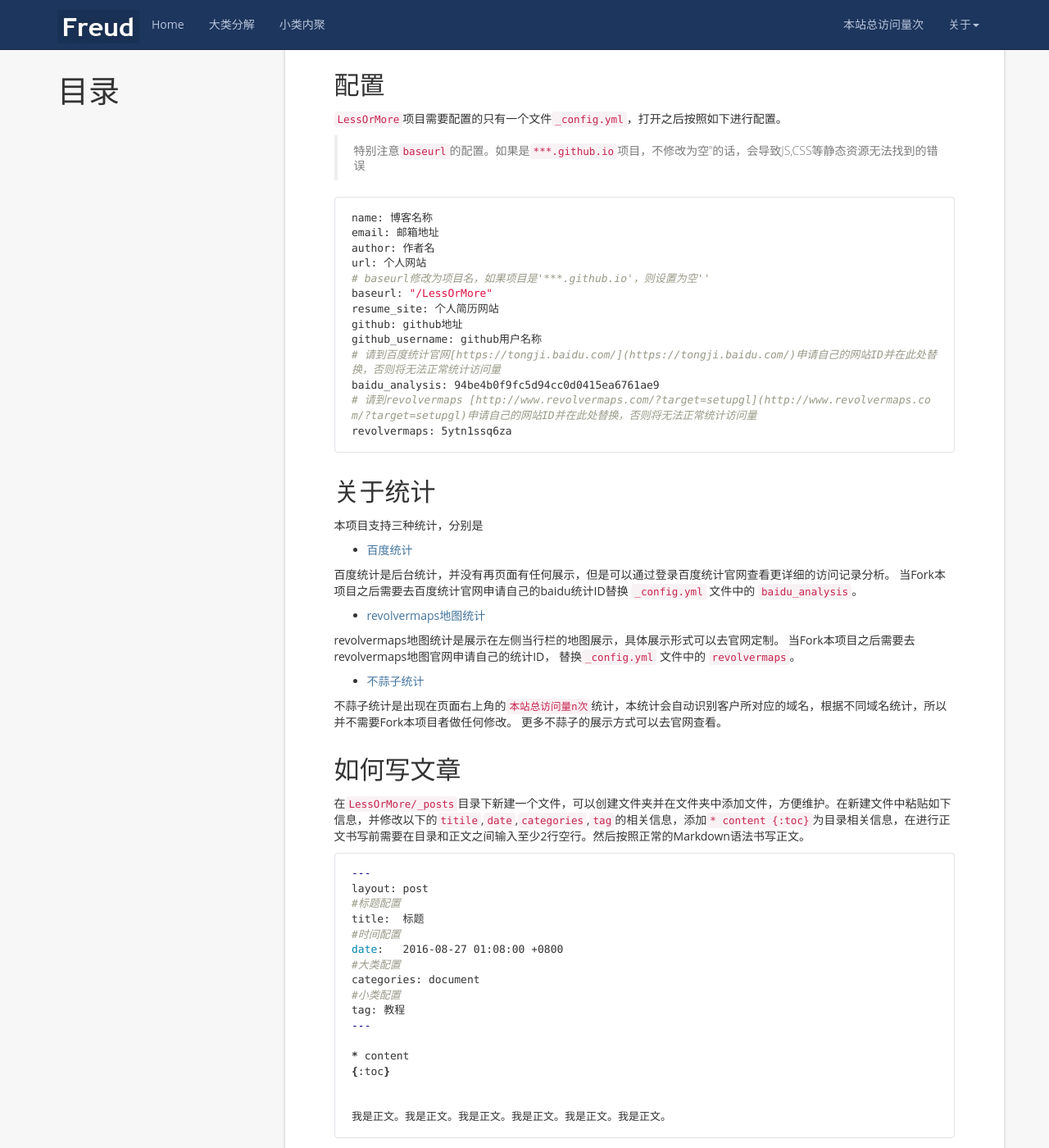
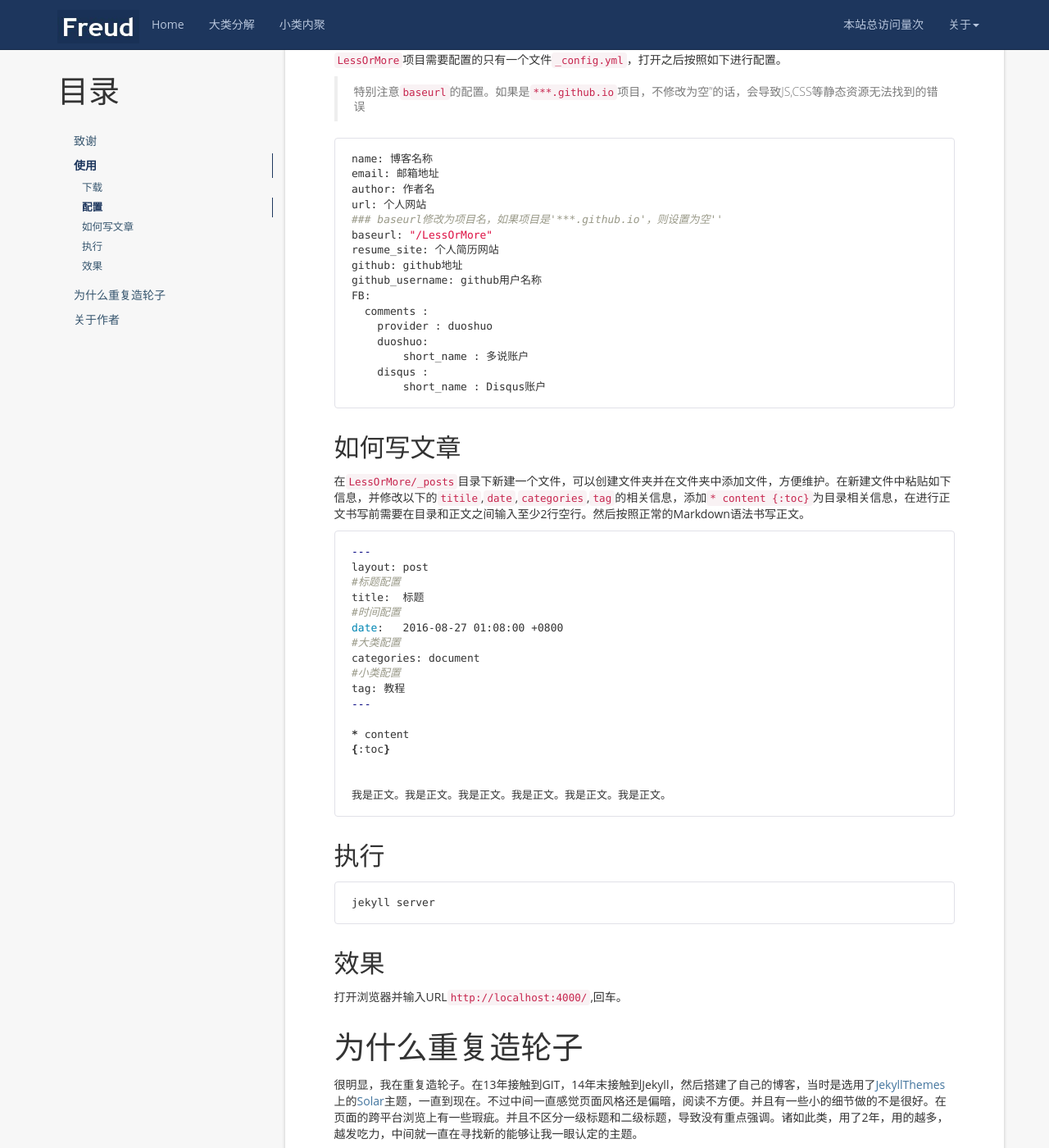
Before and after one commit to vegetaMICHAEL/vegetaMICHAEL.github.io, a Jekyll site: the page built from _posts/jekyll/2020-07-06-how-to-use-this-jekyll-theme.md, in a window 1280 px wide and 1400 px high, scrolled down 910 px. Shown: the whole window at 82% size. Built offline with Jekyll 4.4.1, drawn with Linux system fonts in a browser that asks for light colours; nearby versions of some CDN libraries; our own code applies the rules of GitHub Pages for plain Markdown files; a script that is not in the unit is left out; comment, search, counter and statistics services are not loaded; some of the changed text lies outside the part shown.

Commit message:
jekyll folder modification

````diff
--- a/_posts/2020-07-06-about-this-blog-model.md
+++ b/_posts/jekyll/2020-07-06-how-to-use-this-jekyll-theme.md
@@ -1,7 +1,16 @@
-# LessOrMore
+---
+layout: post
+title:  如何使用LessOrMore这个Jekyll模版
+date:   2020-07-06 14:31:01 +0800
+categories: jekyll
+tag: jekyll
+---
+
+* content
+{:toc}
 
 
-致谢
+致谢							{#Thanks}
 ====================================
 + 感谢[Less官网](http://lesscss.cn/)的样式，本Jekyll框架的样式都是基于Less官网的样式直接拷贝过来的。只是重构了JS，并且加入了Jekyll语法而已。
 + 感谢[Github](https://github.com/)提供的代码维护和发布平台
@@ -9,68 +18,50 @@
 + 感谢[Solar](https://github.com/mattvh/solar-theme-jekyll)的原作者[Matt Harzewski](http://www.webmaster-source.com/)，在`2014.11`-`2016.09`的两年间，我的博客选用了此样式模版
 
 
-使用
+使用							{#How-to-use}
 ====================================
 
-下载
+下载							{#Download}
 ------------------------------------
 
 使用git从[LessOrMore](https://github.com/luoyan35714/LessOrMore.git)主页下载项目
 
-``` bash
+```bash
 git clone https://github.com/luoyan35714/LessOrMore.git
 ```
 
-配置
+配置							{#Configuration}
 ------------------------------------
 
 `LessOrMore`项目需要配置的只有一个文件`_config.yml`，打开之后按照如下进行配置。
 
 > 特别注意`baseurl`的配置。如果是`***.github.io`项目，不修改为空''的话，会导致JS,CSS等静态资源无法找到的错误
 
-``` bash
+```bash
 name: 博客名称
 email: 邮箱地址
 author: 作者名
 url: 个人网站
-# baseurl修改为项目名，如果项目是'***.github.io'，则设置为空''
+### baseurl修改为项目名，如果项目是'***.github.io'，则设置为空''
 baseurl: "/LessOrMore"
 resume_site: 个人简历网站
 github: github地址
 github_username: github用户名称
-# 请到百度统计官网[https://tongji.baidu.com/](https://tongji.baidu.com/)申请自己的网站ID并在此处替换，否则将无法正常统计访问量
-baidu_analysis: 94be4b0f9fc5d94cc0d0415ea6761ae9
-# 请到revolvermaps [http://www.revolvermaps.com/?target=setupgl](http://www.revolvermaps.com/?target=setupgl)申请自己的网站ID并在此处替换，否则将无法正常统计访问量
-revolvermaps: 5ytn1ssq6za
+FB:
+  comments :
+    provider : duoshuo
+    duoshuo:
+        short_name : 多说账户
+    disqus :
+        short_name : Disqus账户
 ```
 
-关于统计
-------------------------------------
-
-本项目支持三种统计，分别是
-
-+ [百度统计](https://tongji.baidu.com)
-
-百度统计是后台统计，并没有再页面有任何展示，但是可以通过登录百度统计官网查看更详细的访问记录分析。
-当Fork本项目之后需要去百度统计官网申请自己的baidu统计ID替换 `_config.yml` 文件中的 `baidu_analysis`。
-
-+ [revolvermaps地图统计](http://www.revolvermaps.com/)
-
-revolvermaps地图统计是展示在左侧当行栏的地图展示，具体展示形式可以去官网定制。
-当Fork本项目之后需要去revolvermaps地图官网申请自己的统计ID， 替换`_config.yml` 文件中的 `revolvermaps`。
-
-+ [不蒜子统计](http://busuanzi.ibruce.info/)
-
-不蒜子统计是出现在页面右上角的`本站总访问量n次`统计，本统计会自动识别客户所对应的域名，根据不同域名统计，所以并不需要Fork本项目者做任何修改。
-更多不蒜子的展示方式可以去官网查看。
-
-
-如何写文章
+如何写文章							{#How-to-write-document}
 ------------------------------------
 
 在`LessOrMore/_posts`目录下新建一个文件，可以创建文件夹并在文件夹中添加文件，方便维护。在新建文件中粘贴如下信息，并修改以下的`titile`,`date`,`categories`,`tag`的相关信息，添加`* content {:toc}`为目录相关信息，在进行正文书写前需要在目录和正文之间输入至少2行空行。然后按照正常的Markdown语法书写正文。
 
-``` bash
+```bash
 ---
 layout: post
 #标题配置
@@ -90,19 +81,19 @@ tag: 教程
 我是正文。我是正文。我是正文。我是正文。我是正文。我是正文。
 ```
 
-执行
+执行							{#execute}
 ------------------------------------
 
-``` bash
+```bash
 jekyll server
 ```
 
-效果
+效果							{#result}
 ------------------------------------
 打开浏览器并输入URL`http://localhost:4000/`,回车。
 
 
-为什么重复造轮子
+为什么重复造轮子					{#why}
 ====================================
 
 很明显，我在重复造轮子。在13年接触到GIT，14年末接触到Jekyll，然后搭建了自己的博客，当时是选用了[JekyllThemes](http://jekyllthemes.org/)上的[Solar](https://github.com/mattvh/solar-theme-jekyll)主题，一直到现在。不过中间一直感觉页面风格还是偏暗，阅读不方便。并且有一些小的细节做的不是很好。在页面的跨平台浏览上有一些瑕疵。并且不区分一级标题和二级标题，导致没有重点强调。诸如此类，用了2年，用的越多，越发吃力，中间就一直在寻找新的能够让我一眼认定的主题。
@@ -111,16 +102,7 @@ jekyll server
 
 重复造了轮子，但是这个是迄今为止自己觉得最适合我的博客的轮子，所以是值得的！
 
-关于作者
+关于作者						{#about-author}
 ====================================
 
 热爱开源，热爱折腾的Java程序猿。更多个人信息和联系方式可以参照[我的简介](http://www.hifreud.com/Resume.io/)。
-
-写在最后
-====================================
-
-如果你也像我一样在寻觅一个简洁的博客主题。不妨试下LessOrMore。
-
-之前此处是有打赏功能的，不过最近在整理自己，发现打赏功能偏离了我写这个Jekyll主题的初衷，所以删除了打赏功能。
-
-非常感谢之前打赏过的朋友们！！
````
Also changed, not shown: _posts/jekyll/2020-07-06-abandon-the-comment-feature.md (renamed from _posts/2017-07-24-abandon-the-comment-feature.md, +3 -3 lines), _posts/jekyll/2020-07-06-about-this-blog-model.md (renamed from _posts/2016-08-27-how-to-use-this-jekyll-theme.md, +52 -25 lines), _posts/jekyll/2020-07-06-change-the-comment-provider-to-yuntentie.md (renamed from _posts/2017-06-08-change-the-comment-provider-to-yuntentie.md, +3 -3 lines), _posts/jekyll/2020-07-06-welcome-to-jekyll.md (renamed from _posts/2014-11-17-welcome-to-jekyll.md, +1 -1 lines).
